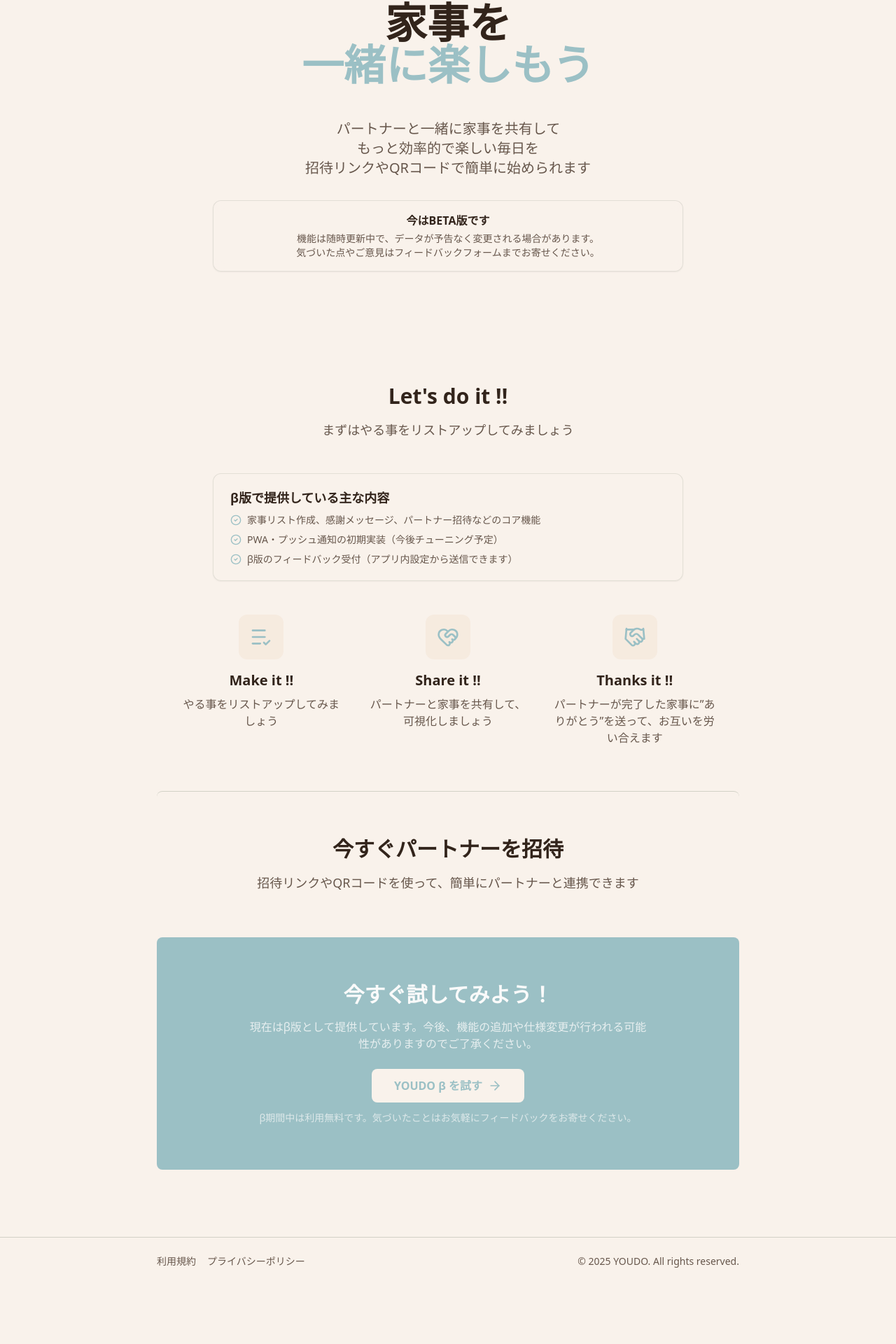
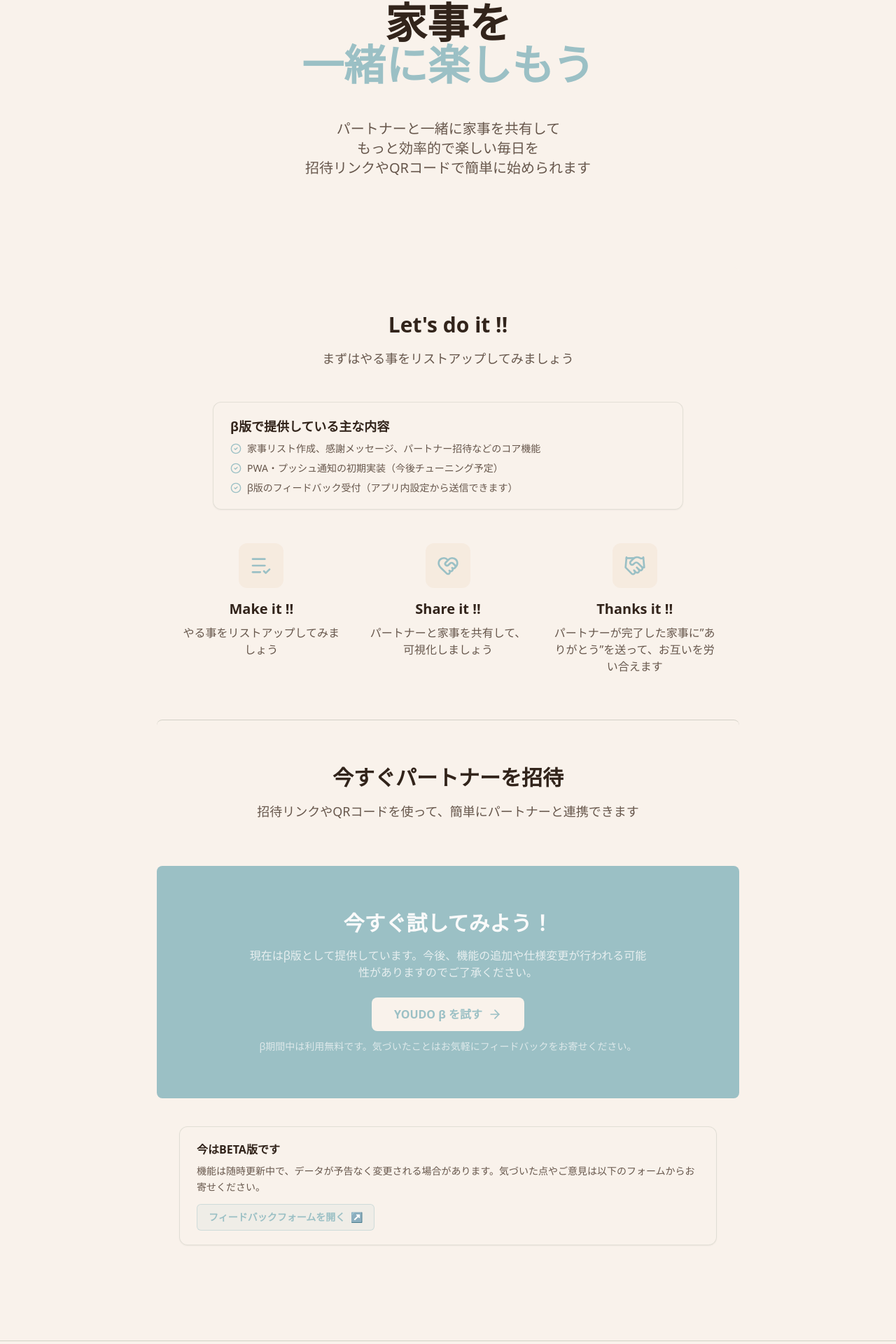
Before and after one commit to tokechan/new_mvp, a Next.js app: page / in a window 1280 px wide. Shown: the part 269-2189 px from the top of the page at 70% size. Before the commit the page ends 2105 px from the top, so only its background shows below. Built offline with nearby package versions, Linux system fonts and the light colour scheme; no server answers.

Commit message:
feat(feedback): add google feedback form to settings and landing pages
Add feedback form URL constant and UI components to both settings page and landing page. The form was moved from a simple text notice to a dedicated card/section with a clickable button for better visibility and accessibility.

```diff
--- a/src/app/(marketing)/page.tsx
+++ b/src/app/(marketing)/page.tsx
@@ -5,6 +5,8 @@
 
 import { useRouter } from 'next/navigation'
 import { ArrowRight, HeartHandshake, Handshake, CheckCircle2, ListCheck } from 'lucide-react'
+
+const FEEDBACK_FORM_URL = 'https://forms.gle/EwwM1ZVyfvof5kJ26'
 
 /**
  * ランディングページ - パートナー招待
@@ -36,14 +38,6 @@ export default function LandingPage() {
               <br className="hidden sm:block" mb-4 />
               招待リンクやQRコードで簡単に始められます
             </p>
-            <div className="mx-auto mt-6 max-w-2xl rounded-xl border border-border/60 bg-background/80 px-6 py-4 text-sm text-muted-foreground shadow-sm backdrop-blur">
-              <h2 className="mb-1 text-base font-semibold text-foreground">今はBETA版です</h2>
-              <p>
-                機能は随時更新中で、データが予告なく変更される場合があります。
-                <br className="hidden sm:block" />
-                気づいた点やご意見はフィードバックフォームまでお寄せください。
-              </p>
-            </div>
           </div>
         </div>
       </section>
@@ -155,6 +149,26 @@ export default function LandingPage() {
           </p>
         </div>
       </section>
+
+      <section className="py-10">
+        <div className="max-w-4xl mx-auto px-4 sm:px-6 lg:px-8">
+          <div className="rounded-xl border border-border/60 bg-background/90 px-6 py-5 text-sm text-muted-foreground shadow-sm">
+            <h3 className="text-base font-semibold text-foreground mb-2">今はBETA版です</h3>
+            <p className="mb-3 leading-relaxed">
+              機能は随時更新中で、データが予告なく変更される場合があります。気づいた点やご意見は以下のフォームからお寄せください。
+            </p>
+            <a
+              href={FEEDBACK_FORM_URL}
+              target="_blank"
+              rel="noreferrer"
+              className="inline-flex items-center gap-2 rounded-md border border-primary/40 bg-primary/10 px-4 py-2 font-semibold text-primary transition-colors hover:bg-primary/20"
+            >
+              フィードバックフォームを開く
+              <span aria-hidden="true">↗</span>
+            </a>
+          </div>
+        </div>
+      </section>
     </div>
   )
 }
--- a/src/app/settings/page.tsx
+++ b/src/app/settings/page.tsx
@@ -8,6 +8,8 @@ import { Label } from '@/shared/ui/label'
 import { Input } from '@/shared/ui/Input'
 import { Laptop, Moon, Sun } from 'lucide-react'
 import { ensurePushSubscription, disablePushSubscription } from '@/features/notifications/services/pushSubscriptionService'
+
+const FEEDBACK_FORM_URL = 'https://forms.gle/EwwM1ZVyfvof5kJ26'
 
 export default function SettingsPage() {
   const [timezone, setTimezone] = useState('Asia/Tokyo')
@@ -108,6 +110,30 @@ export default function SettingsPage() {
         <p className="mt-1 text-sm text-muted-foreground">後で詳細を拡充予定のプレースホルダー画面です。</p>
 
         <div className="mt-6 grid gap-4">
+          {/* Beta フィードバック */}
+          <Card>
+            <CardHeader>
+              <CardTitle className="text-foreground">ベータ版について</CardTitle>
+            </CardHeader>
+            <CardContent className="space-y-3 text-sm text-muted-foreground">
+              <p>
+                YOUDO は現在ベータ版です。機能は随時更新されるため、予告なく変更・停止となる場合があります。
+              </p>
+              <p>
+                気づいた点やご意見は以下のフォームからお寄せください。いただいた内容を今後の改善に活用します。
+              </p>
+              <a
+                href={FEEDBACK_FORM_URL}
+                target="_blank"
+                rel="noreferrer"
+                className="inline-flex items-center gap-2 rounded-md border border-primary/40 bg-primary/10 px-4 py-2 font-semibold text-primary transition-colors hover:bg-primary/20"
+              >
+                フィードバックフォームを開く
+                <span aria-hidden="true">↗</span>
+              </a>
+            </CardContent>
+          </Card>
+
           {/* 基本設定 */}
           <Card>
             <CardHeader>
```
Also changed, not shown: 1 other file (tests, documents, lock files or other folders).
